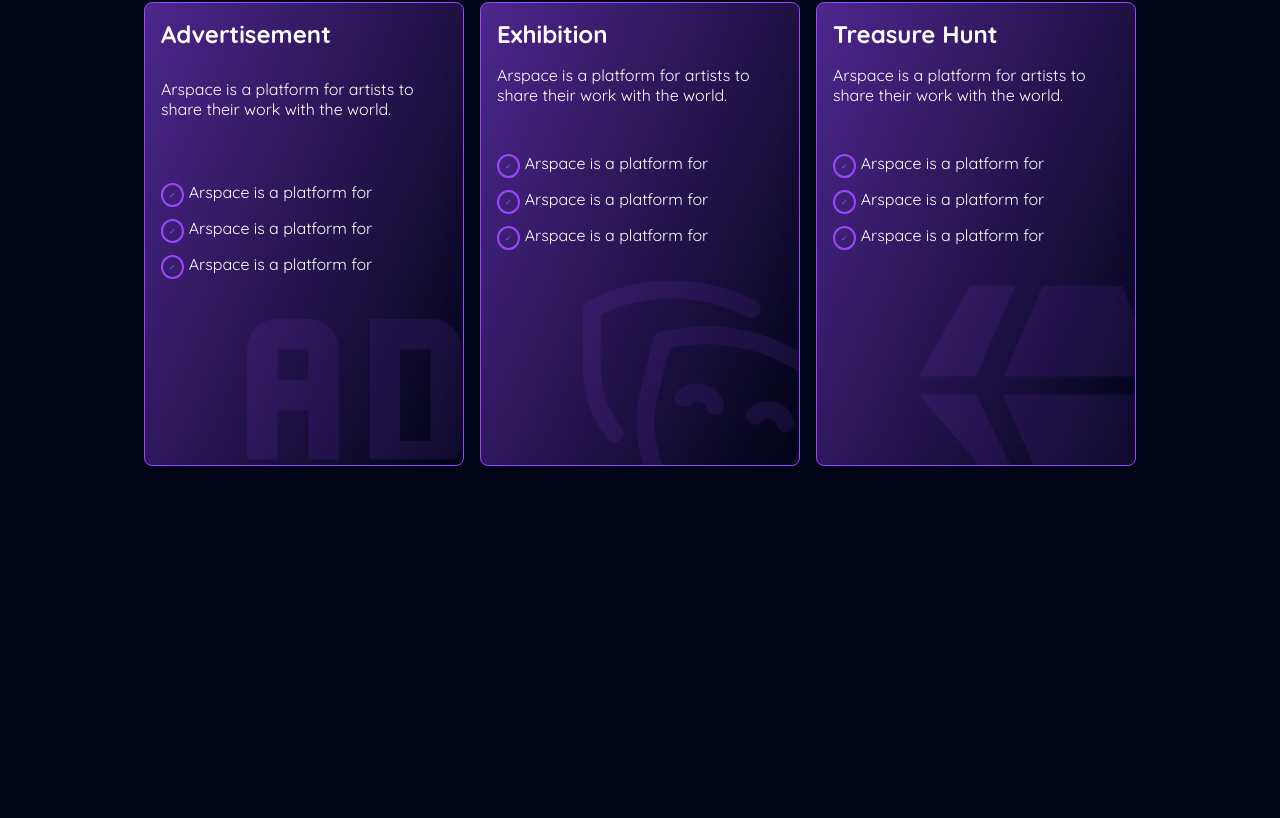
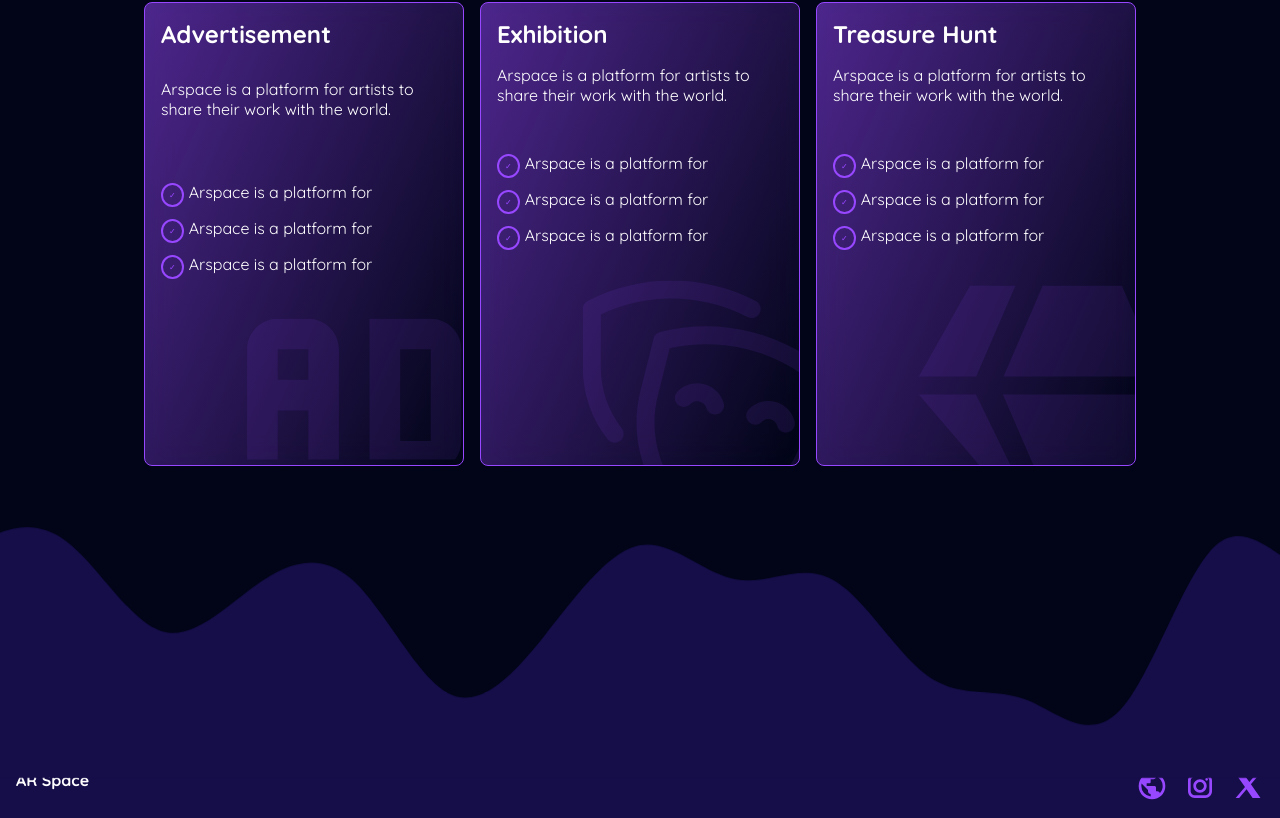
Before and after one commit to aswnss-m/arspace_web, a Next.js app: page / in a window 1280 px wide. Shown: the part 726-1544 px from the top of the page. Before the commit the page ends 1192 px from the top, so only its background shows below. Built offline with nearby package versions, Linux system fonts and the light colour scheme.

Commit message:
home page set

```diff
--- /dev/null
+++ b/app/common/Footer/Footer.css
@@ -0,0 +1,40 @@
+.footer-container{
+    display: flex;
+    flex-direction: column;
+
+}
+.footer-bg{
+    width: 100%;
+    scale: 1.2;
+}
+.footer-bg svg path{
+    fill: var(--light-background);
+}
+.footer-content{
+    background-color: var(--light-background);
+    padding: 1em;
+    display: flex;
+    justify-content: space-between;
+}
+.footer-heading{
+    font-weight: bold;
+}
+.footer-links{
+    list-style-type: none;
+    display: flex;
+    /* flex-direction: column; */
+    gap: 1em;
+}
+.footer-link a{
+    display: flex;
+    align-items: center;
+    gap: .5em;
+}
+.footer-link a svg{
+    height: 2em;
+    width: auto;
+
+}
+.footer-link a svg path{
+    fill: var(--accent);
+}
--- /dev/null
+++ b/app/common/Footer/Footer.js
@@ -0,0 +1,33 @@
+import "./Footer.css"
+import Link from "next/link"
+import {wave, web, instagram, x} from "@/app/svgs"
+function Footer() {
+    return (
+        <div className="footer-container">
+            <div className="footer-bg">
+                {wave} </div>
+            <div className="footer-content">
+                <div className="footer-heading">AR Space</div>
+                <ul className="footer-links">
+                    <li className="footer-link">
+                        <Link href={'https://www.softservedweb.com'}>
+                            {web}
+                        </Link>
+                    </li>
+                    <li className="footer-link">
+                        <Link href={'https://www.instagram.com/softservedweb'}>
+                            {instagram}
+                        </Link>
+                    </li>
+                    <li className="footer-link">
+                        <Link href={'https://www.x.com/softservedweb'}>
+                            {x}
+                        </Link>
+                    </li>
+                </ul>
+            </div>
+        </div>
+    )
+}
+
+export default Footer
--- a/app/layout.js
+++ b/app/layout.js
@@ -1,5 +1,7 @@
+
 import { Quicksand } from 'next/font/google'
-import Navbar from './components/Navbar/Navbar'
+import Navbar from './common/Navbar/Navbar'
+import Footer from './common/Footer/Footer'
 import './common/globals.css'
 
 const Quick = Quicksand({ subsets: ['latin'] })
@@ -12,8 +14,10 @@ export default function RootLayout({ children }) {
   return (
     <html lang="en">
       <body className={Quick.className}>
+
         <Navbar />
         {children}
+        <Footer />
         </body>
     </html>
   )
```
Also changed, not shown: app/common/Navbar/Navbar.css (renamed from app/components/Navbar/Navbar.css), app/common/Navbar/Navbar.js (renamed from app/components/Navbar/Navbar.js), app/svgs/index.js, app/svgs/public_FILL0_wght400_GRAD0_opsz24.svg (added).
